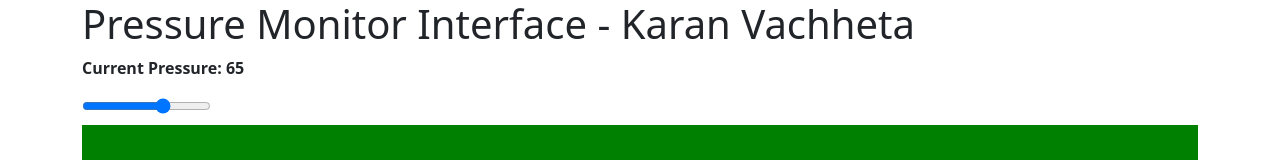
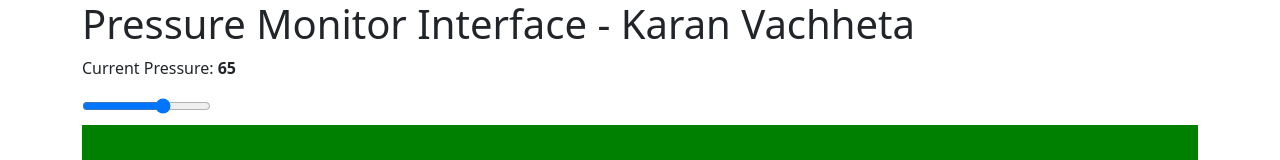
Before and after one commit to Karanvachheta/-comp-6062-lab-assessment-2, a plain HTML site: page index.html in a window 1280 px wide. Shown: the top 160 px of the page. Drawn offline with nearby package versions, Linux system fonts and the light colour scheme.

Commit message:
Update index.html

```diff
--- a/index.html
+++ b/index.html
@@ -12,7 +12,7 @@
             <h1>Pressure Monitor Interface - {{myFullName}}</h1>
         </header>
         <main>
-            <p> <strong>Current Pressure: {{ pressureMonitorValue }} </strong> </p>
+            <p> Current Pressure: <strong> {{ pressureMonitorValue }} </strong> </p>
             <input type="range" min="0" max="100" v-model="pressureMonitorValue ">
             <div v-for="pressureLevel in pressureMonitorLevels" :key="pressureLevel.id" :class="['indicator', pressureLevel.color,
                 { 'inactive': !isActive(pressureLevel) }]">{{ pressureLevel.label}}
```
